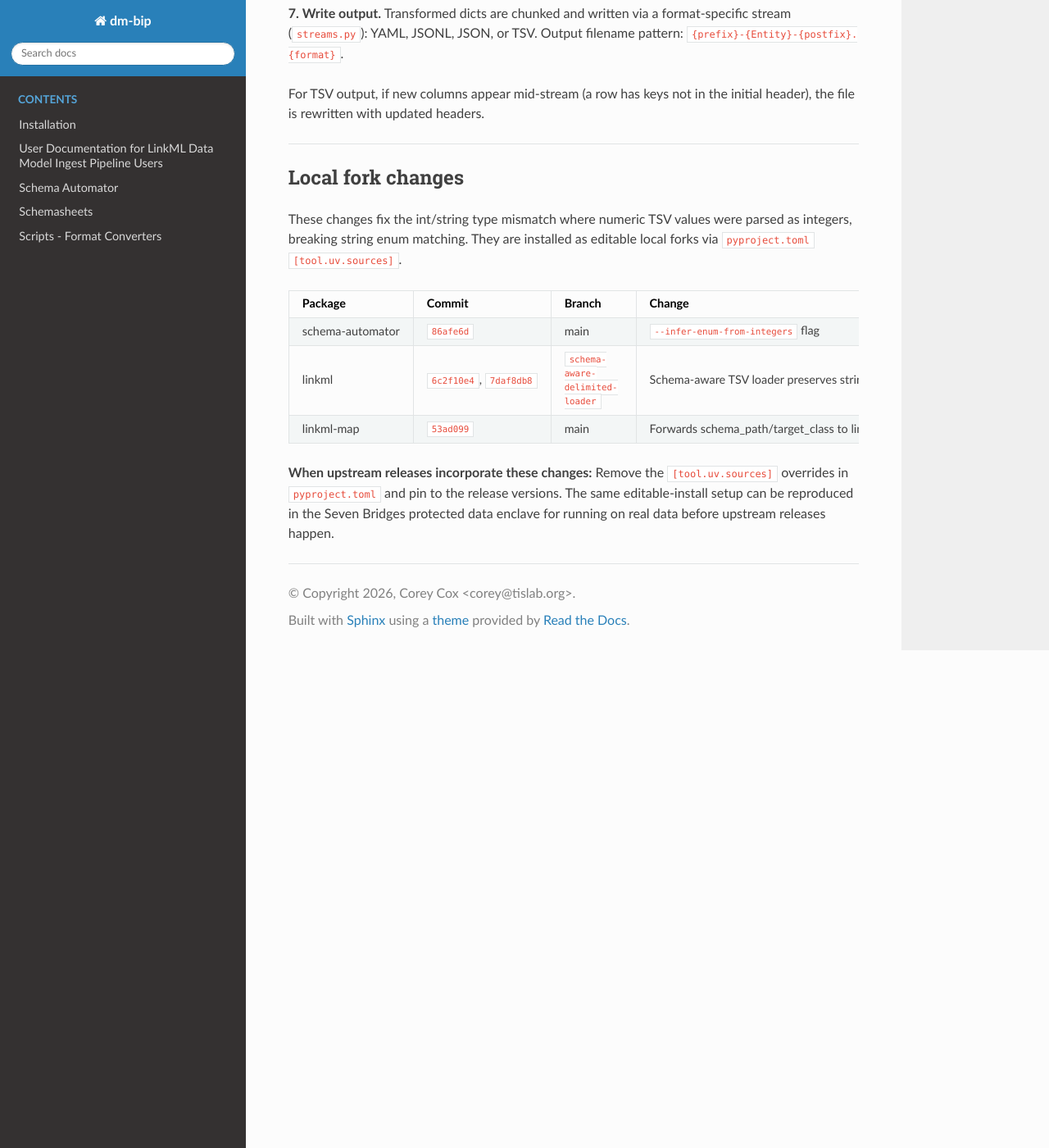
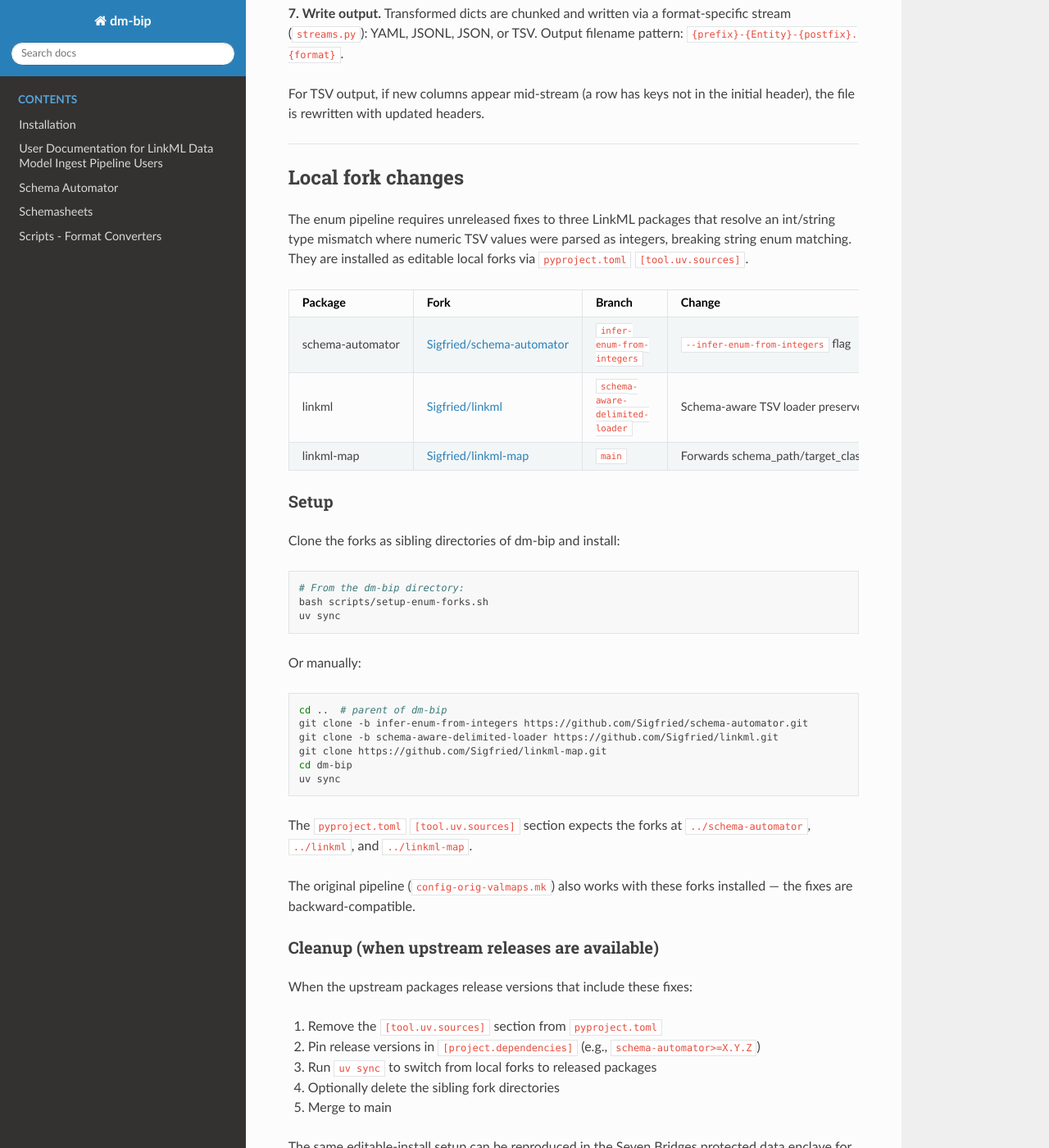
Before and after one commit to linkml/dm-bip, a Sphinx documentation site: the page built from docs/pipeline-steps.md, in a window 1280 px wide and 1400 px high, scrolled down 8392 px. Shown: the whole window at 82% size. Built offline with Sphinx 7.4.7 and the Read the Docs theme 3.1.0, drawn with Linux system fonts in a browser that asks for light colours; some of the changed text lies outside the part shown.

Commit message:
Move local forks to sibling directories, add setup script
Change pyproject.toml [tool.uv.sources] to expect all three forks
(schema-automator, linkml, linkml-map) as sibling directories of dm-bip.
Add scripts/setup-enum-forks.sh to clone them with correct branches and
fetch upstream tags for linkml (needed for version resolution).

Update pipeline-steps.md with setup/cleanup instructions for the forks.
Narrow requires-python to <3.13 to avoid resolution issues with the
linkml fork's dynamic versioning.

Co-Authored-By: Claude Opus 4.6 (1M context) <noreply@anthropic.com>

````diff
--- a/docs/pipeline-steps.md
+++ b/docs/pipeline-steps.md
@@ -312,12 +312,46 @@ For TSV output, if new columns appear mid-stream (a row has keys not in the init
 
 ## Local fork changes
 
-These changes fix the int/string type mismatch where numeric TSV values were parsed as integers, breaking string enum matching. They are installed as editable local forks via [`pyproject.toml`](../pyproject.toml) `[tool.uv.sources]`.
+The enum pipeline requires unreleased fixes to three LinkML packages that resolve an int/string type mismatch where numeric TSV values were parsed as integers, breaking string enum matching. They are installed as editable local forks via [`pyproject.toml`](../pyproject.toml) `[tool.uv.sources]`.
 
-| Package | Commit | Branch | Change | Used in step |
-|---------|--------|--------|--------|-------------|
-| schema-automator | `86afe6d` | main | `--infer-enum-from-integers` flag | [2. schema-create](#2-schema-create) |
-| linkml | `6c2f10e4`, `7daf8db8` | `schema-aware-delimited-loader` | Schema-aware TSV loader preserves string/enum values | [4. validate-data](#4-validate-data) |
-| linkml-map | `53ad099` | main | Forwards schema_path/target_class to linkml's loader | [5. map-data](#5-map-data) |
+| Package | Fork | Branch | Change | Used in step |
+|---------|------|--------|--------|-------------|
+| schema-automator | [Sigfried/schema-automator](https://github.com/Sigfried/schema-automator) | `infer-enum-from-integers` | `--infer-enum-from-integers` flag | [2. schema-create](#2-schema-create) |
+| linkml | [Sigfried/linkml](https://github.com/Sigfried/linkml) | `schema-aware-delimited-loader` | Schema-aware TSV loader preserves string/enum values | [4. validate-data](#4-validate-data) |
+| linkml-map | [Sigfried/linkml-map](https://github.com/Sigfried/linkml-map) | `main` | Forwards schema_path/target_class to linkml's loader | [5. map-data](#5-map-data) |
 
-**When upstream releases incorporate these changes:** Remove the `[tool.uv.sources]` overrides in [`pyproject.toml`](../pyproject.toml) and pin to the release versions. The same editable-install setup can be reproduced in the Seven Bridges protected data enclave for running on real data before upstream releases happen.
+### Setup
+
+Clone the forks as sibling directories of dm-bip and install:
+
+```bash
+# From the dm-bip directory:
+bash scripts/setup-enum-forks.sh
+uv sync
+```
+
+Or manually:
+```bash
+cd ..  # parent of dm-bip
+git clone -b infer-enum-from-integers https://github.com/Sigfried/schema-automator.git
+git clone -b schema-aware-delimited-loader https://github.com/Sigfried/linkml.git
+git clone https://github.com/Sigfried/linkml-map.git
+cd dm-bip
+uv sync
+```
+
+The [`pyproject.toml`](../pyproject.toml) `[tool.uv.sources]` section expects the forks at `../schema-automator`, `../linkml`, and `../linkml-map`.
+
+The original pipeline (`config-orig-valmaps.mk`) also works with these forks installed — the fixes are backward-compatible.
+
+### Cleanup (when upstream releases are available)
+
+When the upstream packages release versions that include these fixes:
+
+1. Remove the `[tool.uv.sources]` section from [`pyproject.toml`](../pyproject.toml)
+2. Pin release versions in `[project.dependencies]` (e.g., `schema-automator>=X.Y.Z`)
+3. Run `uv sync` to switch from local forks to released packages
+4. Optionally delete the sibling fork directories
+5. Merge to main
+
+The same editable-install setup can be reproduced in the Seven Bridges protected data enclave for running on real data before upstream releases happen.
--- a/pyproject.toml
+++ b/pyproject.toml
@@ -54,11 +54,15 @@ default-groups = [
     "env",
 ]
 
-# TODO: remove this section before pushing — local dev override only
+# Local fork overrides for enum pipeline (issue #211).
+# These point to sibling directories containing forked repos with unreleased fixes.
+# Run scripts/setup-enum-forks.sh to clone them.
+# When upstream releases incorporate these changes, remove this section and
+# pin release versions in [project.dependencies] above.
 [tool.uv.sources]
 schema-automator = { path = "../schema-automator", editable = true }
-linkml = { path = "linkml/packages/linkml", editable = true }
-linkml-map = { path = "linkml-map", editable = true }
+linkml = { path = "../linkml/packages/linkml", editable = true }
+linkml-map = { path = "../linkml-map", editable = true }
 
 [tool.poetry-dynamic-versioning]
 enable = true
````
Also changed, not shown: 2 other files.
